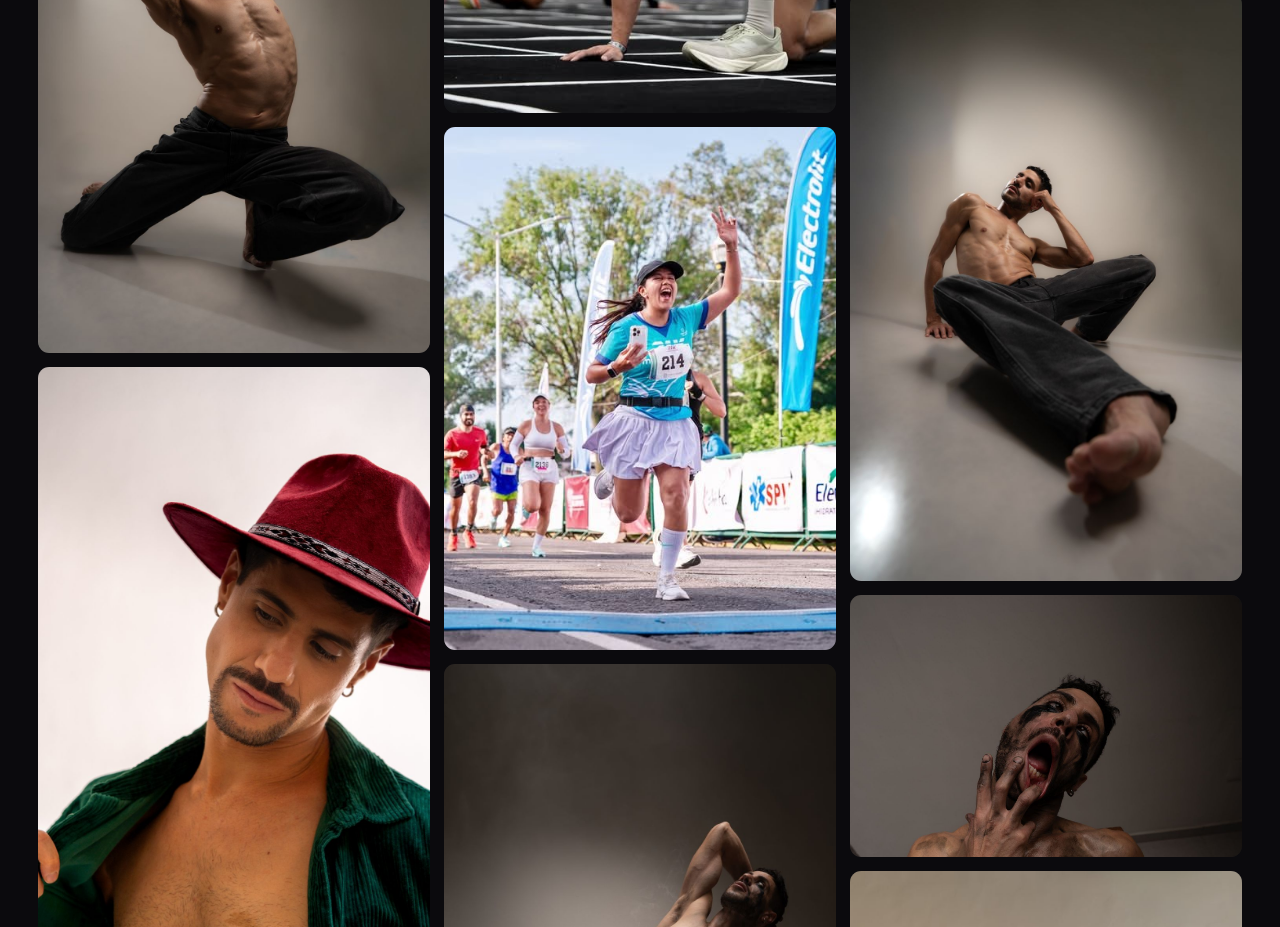
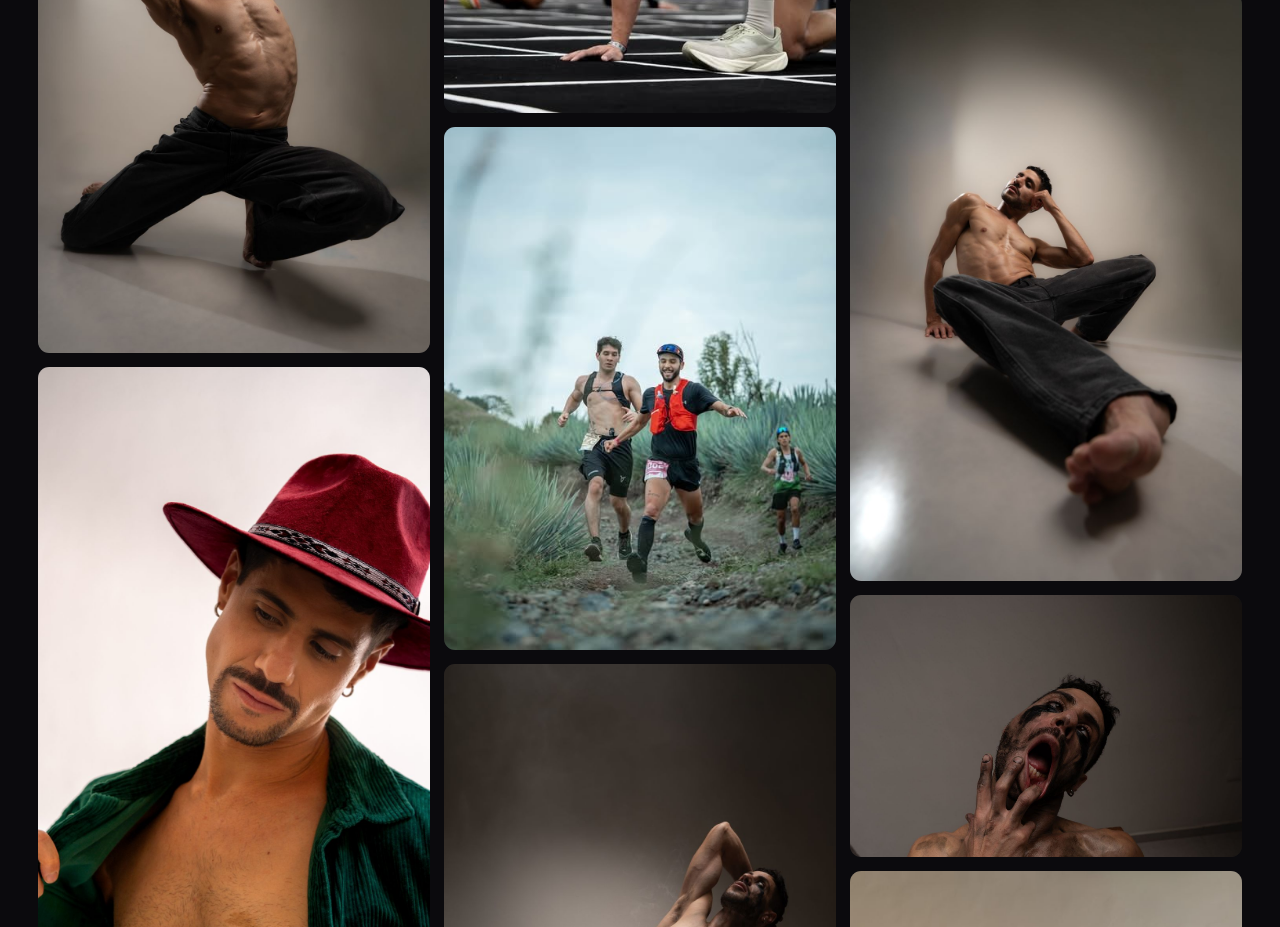
Before and after one commit to uralessam1/samuel-foto-portfolio, a plain HTML site: page index.html in a window 1280 px wide. Shown: the part 3720-4647 px from the top of the page. Drawn offline with Linux system fonts and the light colour scheme.

Commit message:
Reemplaza corredora azul por corredores en campo agavero
Co-Authored-By: Claude Opus 4.8 <noreply@anthropic.com>

```diff
--- a/index.html
+++ b/index.html
@@ -183,7 +183,7 @@
       <a class="shot" data-cat="sport" data-tag="sport"><img src="img/sport-04.jpg" alt="Sport photography — aerial runner" loading="lazy"><span class="tag" data-i18n="f.sport">Sport</span></a>
       <a class="shot" data-cat="sport" data-tag="sport"><img src="img/sport-02.jpg" alt="Sport photography — cycling" loading="lazy"><span class="tag" data-i18n="f.sport">Sport</span></a>
       <a class="shot" data-cat="sport" data-tag="sport"><img src="img/sport-05.jpg" alt="Sport photography — athlete" loading="lazy"><span class="tag" data-i18n="f.sport">Sport</span></a>
-      <a class="shot" data-cat="sport" data-tag="sport"><img src="img/sport-06.jpg" alt="Sport photography — race finish" loading="lazy"><span class="tag" data-i18n="f.sport">Sport</span></a>
+      <a class="shot" data-cat="sport" data-tag="sport"><img src="img/sport-08.jpg" alt="Sport photography — trail running through an agave field" loading="lazy"><span class="tag" data-i18n="f.sport">Sport</span></a>
       <a class="shot" data-cat="portrait" data-tag="portrait"><img src="img/portrait-04.jpg" alt="Editorial studio portrait" loading="lazy"><span class="tag" data-i18n="f.portrait">Portrait</span></a>
       <a class="shot" data-cat="portrait" data-tag="portrait"><img src="img/portrait-05.jpg" alt="Editorial studio portrait" loading="lazy"><span class="tag" data-i18n="f.portrait">Portrait</span></a>
       <a class="shot" data-cat="editorial" data-tag="editorial"><img src="img/editorial-03.jpg" alt="Fashion editorial — hat series" loading="lazy"><span class="tag" data-i18n="f.editorial">Editorial</span></a>
```
Also changed, not shown: img/sport-06.jpg (deleted), img/sport-08.jpg (added).
